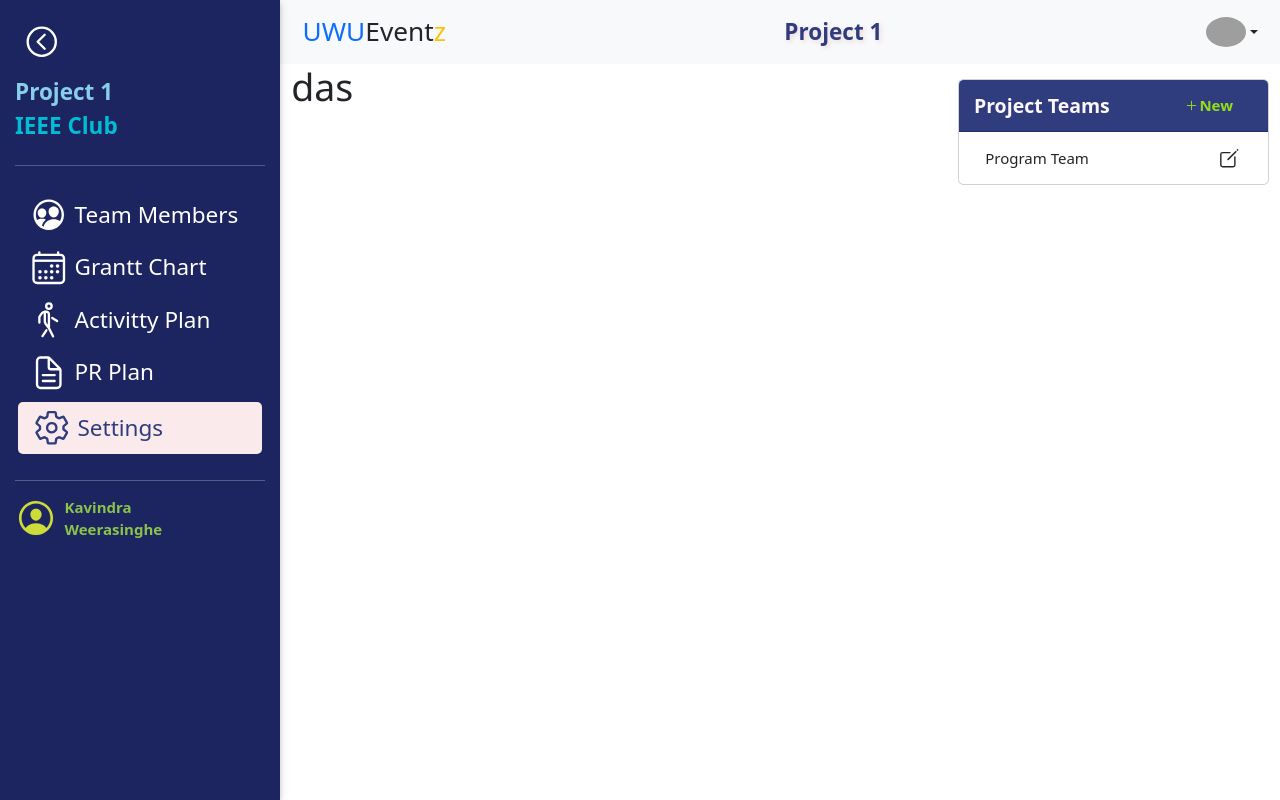
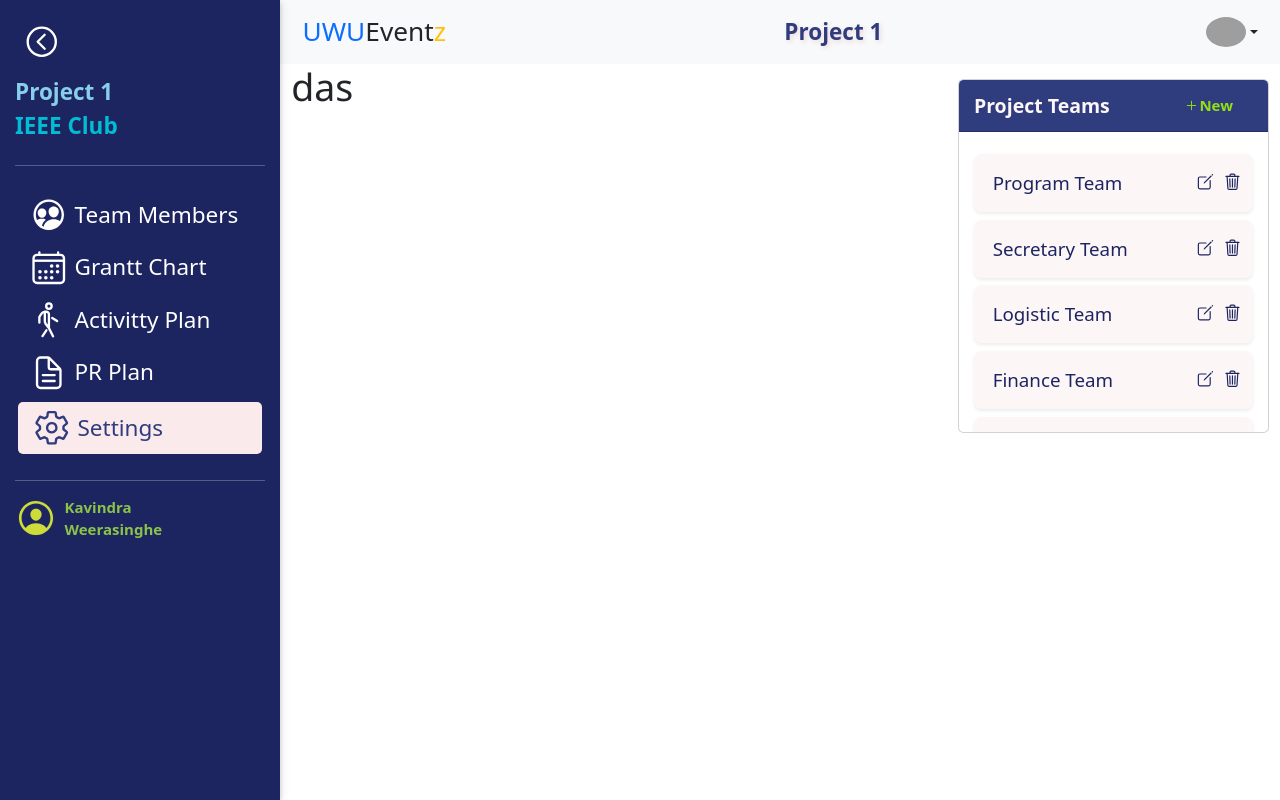
Before and after one commit to WDK-Techno/University-Event-Management-System, a PHP site: page /projectdashboard.php in a window 1280 px wide. Run offline with PHP 8.4, Linux system fonts and the light colour scheme; grey boxes are pictures that could not be loaded.

Commit message:
proect teams UI completed

```diff
--- a/assets/css/projectdashboard.css
+++ b/assets/css/projectdashboard.css
@@ -126,3 +126,17 @@ body {
 /* =============== content ========== */
 
 /* ===== common classes ========= */
+.card-list-option-buttons ion-icon{
+  color: var(--darker-primary);
+}
+.card-list-option-buttons ion-icon:hover{
+  color: var(--primary);
+}
+.card-list-option-buttons ion-icon:active{
+  color: var(--lighter-secondary);
+}
+
+/* ========== add new projects teams model ========== */
+.card-project-teams-list .row:hover{
+  background-color: var(--secondary) !important;
+}
--- a/projectdashboard.php
+++ b/projectdashboard.php
@@ -155,120 +155,7 @@ if ($_SERVER['REQUEST_METHOD'] == 'GET') {
                      data-bs-target="#project-teams">Project Teams
                 </div>
             </div>
-            <!-- ============ Project Teams model =============== -->
-            <div class="modal fade" id="project-teams" tabindex="-1" role="dialog"
-                 aria-labelledby="exampleModalCenterTitle"
-                 aria-hidden="true">
-                <div class="modal-dialog modal-dialog-centered" role="document">
-                    <div class="modal-content">
-                        <form action="" method="POST" id="">
-                            <div class="modal-header py-2 px-2">
-                                <div class="d-flex flex-row w-100 justify-content-between">
 
-                                    <div class="ms-2 my-auto fs-4 fw-bold">Project Teams</div>
-                                    <div class="me-3 ms-auto my-auto px-1 py-1 fw-bold rounded-3 shadow-sm"
-                                         style="font-size: 1.3rem; color: var(--primary);">Project 1
-                                    </div>
-                                </div>
-
-                            </div>
-                            <div class="modal-body">
-                                <div class="container w-100 ps-4 fw-bold" style="font-size: 1.1rem;">
-                                    <!-- <div class="row">
-                                        <div class="col-4 text-start my-auto form-label">Category</div>
-                                        <div class="col ms-2 text-start text-info-emphasis">
-                                            <input type="text" class="form-control border-3 bg-transparent text-center"
-                                                   name="cat_name" id="" value=""
-                                                   placeholder="Category Name"/>
-
-                                    </div> -->
-
-                                    <div class="row">
-                                        <div class="col-1"></div>
-                                        <div class="col-10 d-flex mx-auto">
-                                            <!--======== add Team Categories ========-->
-                                            <input type="text"
-                                                   class="form-control border-3 bg-transparent text-center"
-                                                   name="team_name"
-                                                   id=""
-                                                   placeholder="Team Name">
-
-
-                                            <!--==== team add button =======-->
-                                            <button class="btn ms-1" id=""
-                                                    type="button"
-                                                    onclick="addNewTeam()"
-                                                    style="background-color: var(--accent-color); color: var(--secondary);">
-                                                Add
-                                            </button>
-
-                                        </div>
-                                        <div class="col-1"></div>
-                                    </div>
-                                    <div class="row">
-                                        <div class="col-12 d-flex mx-0 p-0">
-
-
-                                            <div id=""
-                                                 class="category-shared-user-list container mt-3 mx-0 text-dark">
-
-
-                                                <div class="row p-0">
-                                                    <div class="col-1 d-flex">
-                                                        <!-- <div class="my-auto mx-auto">1</div> -->
-                                                    </div>
-                                                    <div class="col-8 d-flex">
-                                                        <div class="ms-1 my-auto">Program Team</div>
-                                                    </div>
-                                                    <div class="col-1 d-flex">
-                                                        <div class="btn rounded-0 me-0 ms-auto"
-                                                             type="button"
-                                                             onclick="deleteTeamCat()"
-                                                             style="background-color: var(--accent-color);color: var(--secondary); width: fit-content;">
-                                                            <ion-icon name="trash-outline"
-                                                                      style="font-size: 0.8rem;">
-                                                            </ion-icon>
-                                                        </div>
-                                                    </div>
-                                                    <div class="col-1 d-flex">
-                                                        <div class="btn rounded-0 me-0 ms-auto"
-                                                             type="button"
-                                                             onclick="deleteTeamCat()"
-                                                             style="background-color: var(--accent-color);color: var(--secondary); width: fit-content;">
-                                                            <ion-icon name="trash-outline"
-                                                                      style="font-size: 0.8rem;">
-                                                            </ion-icon>
-                                                        </div>
-                                                    </div>
-                                                    <div class="col-1 d-flex">
-                                                        <!-- <div class="my-auto mx-auto">1</div> -->
-                                                    </div>
-                                                </div>
-
-
-                                            </div>
-
-                                        </div>
-
-
-                                    </div>
-                                </div>
-                            </div>
-                            <div class="modal-footer">
-                                <button type="button" class="btn btn-secondary" data-bs-dismiss="modal">Close
-                                </button>
-                                <!-- <button type="button" class="btn btn-danger">Reject</button> -->
-                                <button type="submit" name="submit" class="btn fw-bold"
-                                        form=""
-                                        style="background-color: var(--secondary); color: var(--accent-color2);">
-                                    Update
-                                </button>
-                            </div>
-                        </form>
-                    </div>
-
-                </div>
-            </div>
 
         </div>
     </div>
@@ -291,7 +178,7 @@ if ($_SERVER['REQUEST_METHOD'] == 'GET') {
                 <!-- ========== right side section ========== -->
                 <div class="col-12 col-lg-4">
                     <div class="w-100 p-0 pt-3 d-flex container">
-                        <div class="card mx-auto col-12 col-md-8 col-lg-12" style="height: 50%;">
+                        <div id="project-teams-list" class="card mx-auto col-12 col-md-8 col-lg-12">
                             <div class="card-header d-flex"
                                  style="background-color: var(--primary); color: var(--lighter-secondary);">
                                 <div class="my-auto fw-bold" style="font-size: 1.3rem;">Project Teams</div>
@@ -333,7 +220,8 @@ if ($_SERVER['REQUEST_METHOD'] == 'GET') {
 
                                                 </div>
 
-                                                <div class="modal-body" style="background-color: var(--lighter-secondary);">
+                                                <div class="modal-body"
+                                                     style="background-color: var(--lighter-secondary);">
                                                     <div class="d-flex px-5">
                                                         <input class="form-control text-center" type="text"
                                                                name="team_name" placeholder="Team Name"/>
@@ -360,18 +248,82 @@ if ($_SERVER['REQUEST_METHOD'] == 'GET') {
                                 </div>
 
                             </div>
-                            <div class="card-body">
-                                <div class="container">
-                                    <div class="row">
-                                        <div class="col-10">
-                                            <div>Program Team</div>
+                            <!-- ========== project list body =========== -->
+                            <div class="card-body" style="overflow-y: auto; height: 300px;">
+                                <div class="container card-project-teams-list">
+
+                                    <div class="row shadow-sm ps-2 py-3 my-2 rounded-3 fw-normal"
+                                         style="font-size: 1.0rem; background-color: var(--lighter-secondary); color: var(--darker-primary);">
+                                        <div class="col-9 d-flex">
+                                            <div class="my-auto fs-5">Program Team</div>
                                         </div>
-                                        <div class="col-2" style="font-size: 1.5rem;">
-                                            <div class="d-flex">
-                                                <ion-icon class="" type="button" name="create-outline"></ion-icon>
+                                        <div class="col-3" style="font-size: 1.5rem;">
+                                            <div class="d-flex mx-auto card-list-option-buttons"
+                                                 style="font-size: 1.7rem;">
+                                                <ion-icon class="me-2 my-auto" type="button"
+                                                          name="create-outline"></ion-icon>
+                                                <ion-icon class="my-auto" type="button" name="trash-outline"></ion-icon>
                                             </div>
                                         </div>
                                     </div>
+                                    <div class="row shadow-sm ps-2 py-3 my-2 rounded-3 fw-normal"
+                                         style="font-size: 1.0rem; background-color: var(--lighter-secondary); color: var(--darker-primary);">
+                                        <div class="col-9 d-flex">
+                                            <div class="my-auto fs-5">Secretary Team</div>
+                                        </div>
+                                        <div class="col-3" style="font-size: 1.5rem;">
+                                            <div class="d-flex mx-auto card-list-option-buttons"
+                                                 style="font-size: 1.7rem;">
+                                                <ion-icon class="me-2 my-auto" type="button"
+                                                          name="create-outline"></ion-icon>
+                                                <ion-icon class="my-auto" type="button" name="trash-outline"></ion-icon>
+                                            </div>
+                                        </div>
+                                    </div>
+                                    <div class="row shadow-sm ps-2 py-3 my-2 rounded-3 fw-normal"
+                                         style="font-size: 1.0rem; background-color: var(--lighter-secondary); color: var(--darker-primary);">
+                                        <div class="col-9 d-flex">
+                                            <div class="my-auto fs-5">Logistic Team</div>
+                                        </div>
+                                        <div class="col-3" style="font-size: 1.5rem;">
+                                            <div class="d-flex mx-auto card-list-option-buttons"
+                                                 style="font-size: 1.7rem;">
+                                                <ion-icon class="me-2 my-auto" type="button"
+                                                          name="create-outline"></ion-icon>
+                                                <ion-icon class="my-auto" type="button" name="trash-outline"></ion-icon>
+                                            </div>
+                                        </div>
+                                    </div>
+                                    <div class="row shadow-sm ps-2 py-3 my-2 rounded-3 fw-normal"
+                                         style="font-size: 1.0rem; background-color: var(--lighter-secondary); color: var(--darker-primary);">
+                                        <div class="col-9 d-flex">
+                                            <div class="my-auto fs-5">Finance Team</div>
+                                        </div>
+                                        <div class="col-3" style="font-size: 1.5rem;">
+                                            <div class="d-flex mx-auto card-list-option-buttons"
+                                                 style="font-size: 1.7rem;">
+                                                <ion-icon class="me-2 my-auto" type="button"
+                                                          name="create-outline"></ion-icon>
+                                                <ion-icon class="my-auto" type="button" name="trash-outline"></ion-icon>
+                                            </div>
+                                        </div>
+                                    </div>
+                                    <div class="row shadow-sm ps-2 py-3 my-2 rounded-3 fw-normal"
+                                         style="font-size: 1.0rem; background-color: var(--lighter-secondary); color: var(--darker-primary);">
+                                        <div class="col-9 d-flex">
+                                            <div class="my-auto fs-5">Design Team</div>
+                                        </div>
+                                        <div class="col-3" style="font-size: 1.5rem;">
+                                            <div class="d-flex mx-auto card-list-option-buttons"
+                                                 style="font-size: 1.7rem;">
+                                                <ion-icon class="me-2 my-auto" type="button"
+                                                          name="create-outline"></ion-icon>
+                                                <ion-icon class="my-auto" type="button" name="trash-outline"></ion-icon>
+                                            </div>
+                                        </div>
+                                    </div>
+
+
                                 </div>
                             </div>
                         </div>
```
